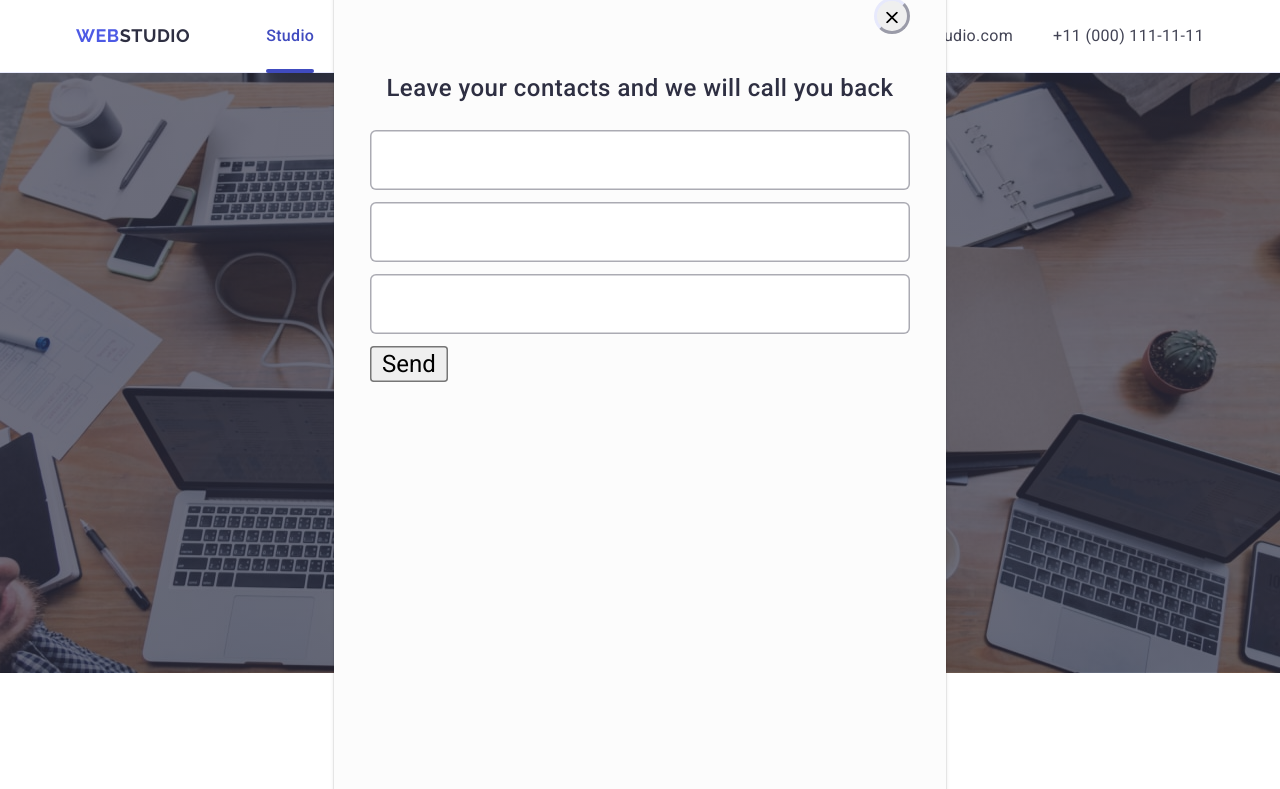
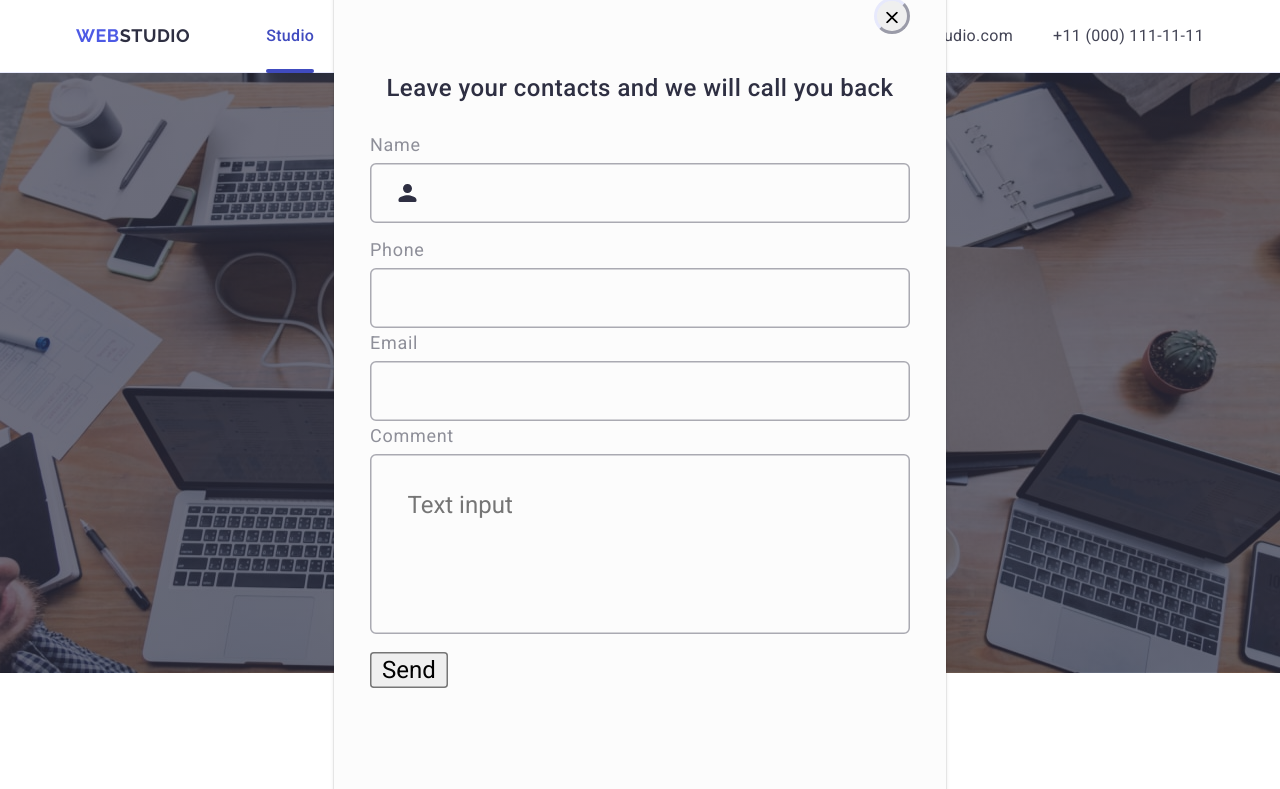
Before and after one commit to Alinka-Kim/goit-markup-hw-05, a plain HTML site: page index.html in a window 1280 px wide. Shown: the top 789 px of the page. Drawn offline with nearby package versions, Linux system fonts and the light colour scheme.

Commit message:
textarea

```diff
--- a/css/styles.css
+++ b/css/styles.css
@@ -581,13 +581,62 @@ a {
   border-color: #e7e9fc;
 }
 
+.input-wrap {
+  position: relative;
+}
+
+.modal-field {
+  margin-bottom: 8px;
+}
+
 .modal-input {
   width: 100%;
   height: 40px;
   border: 1px solid rgba(46, 47, 66, 0.4);
   border-radius: 4px;
-  /* border-color: transparent; */
-  margin-bottom: 8px;
+  background-color: transparent;
   padding-left: 38px;
   padding-right: 38px;
+  outline: transparent;
 }
+
+.modal-input:focus {
+  border-color: #4d5ae5;
+}
+
+.modal-input:focus + .modal-imput-icon {
+  stroke: #4d5ae5;
+}
+
+.modal-imput-icon {
+  fill: #2e2f42;
+  position: absolute;
+  left: 16px;
+  top: 50%;
+  transform: translateY(-50%);
+}
+
+.modal-label {
+  display: inline-block;
+  margin-bottom: 4px;
+  font-size: 12px;
+  line-height: 1.16;
+  letter-spacing: 0.04em;
+  color: #8e8f99;
+}
+
+.modal-textarea {
+  width: 100%;
+  height: 120px;
+  border: 1px solid rgba(46, 47, 66, 0.4);
+  border-radius: 4px;
+  background-color: transparent;
+  padding: 24px;
+  outline: transparent;
+  resize: none;
+}
+
+.modal-textarea::placeholder {
+  font-size: ;
+  color: ;
+}
--- a/index.html
+++ b/index.html
@@ -478,9 +478,41 @@
         </button>
         <p class="modal-text">Leave your contacts and we will call you back</p>
         <form class="modal-form">
-          <input type="text" class="modal-input" name="user-name" id="" />
-          <input type="text" class="modal-input" name="user-tel" id="" />
-          <input type="text" class="modal-input" name="user-email" id="" />
+          <div class="modal-field">
+            <label for="user-name" class="modal-label">Name</label>
+            <div class="input-wrap">
+              <input
+                type="text"
+                class="modal-input"
+                name="user-name"
+                id="user-name"
+              />
+              <svg class="modal-imput-icon" width="18" height="18">
+                <use href="images/icons.svg#icon-person"></use>
+              </svg>
+            </div>
+          </div>
+
+          <label for="user-tel" class="modal-label">Phone</label>
+          <input type="tel" class="modal-input" name="user-tel" id="user-tel" />
+
+          <label for="user-email" class="modal-label">Email</label>
+          <input
+            type="email"
+            class="modal-input"
+            name="user-email"
+            id="user-email"
+          />
+
+          <div class="modal-field">
+            <label for="user-comment" class="modal-label">Comment</label>
+            <textarea
+              name="user-commen"
+              id="user-commen"
+              class="modal-textarea"
+              placeholder="Text input"
+            ></textarea>
+          </div>
 
           <button type="submit">Send</button>
         </form>
```
